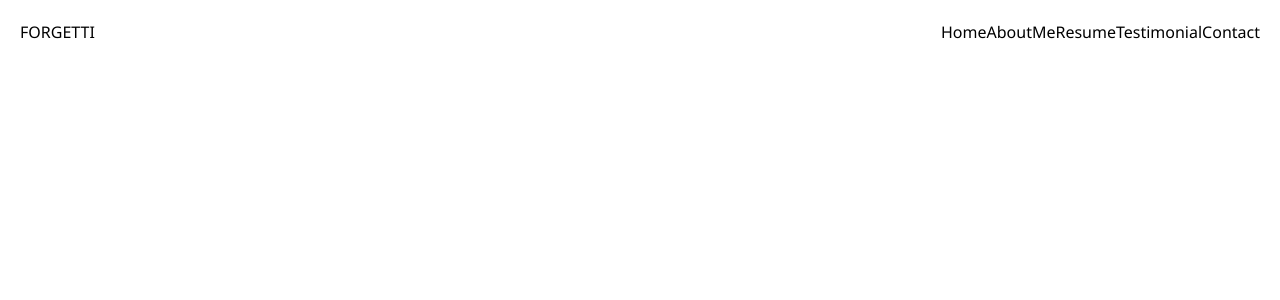
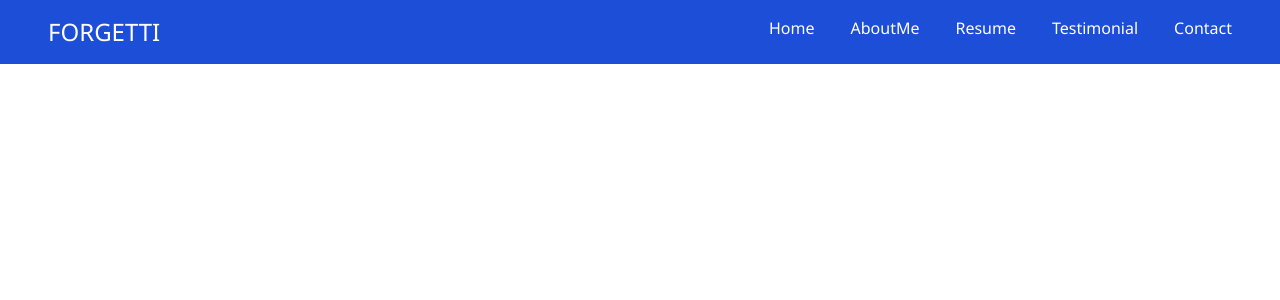
Before and after one commit to mansir93/My-Portifolio-App, a React (Create React App) app: page / in a window 1280 px wide. Shown: the top 300 px of the page. Built offline with nearby package versions, Linux system fonts and the light colour scheme.

Commit message:
Update Navbar.js

```diff
--- a/src/component/Navbar/Navbar.js
+++ b/src/component/Navbar/Navbar.js
@@ -5,15 +5,15 @@ import { MdClose } from "react-icons/md";
 // import "./navbar.css";
 const Navbarmenu = () => (
   <>
-    <a href="#home">Home</a>
+    <a href="#home" className="hover:border-b-4 p-2 border-amber-600">Home</a>
 
-    <a href="#aboutme">AboutMe</a>
+    <a href="#aboutme" className="hover:border-b-4 p-2 border-amber-600">AboutMe</a>
 
-    <a href="#resume">Resume</a>
+    <a href="#resume" className="hover:border-b-4 p-2 border-amber-600">Resume</a>
 
-    <a href="#testimonial">Testimonial</a>
+    <a href="#testimonial" className="hover:border-b-4 p-2 border-amber-600">Testimonial</a>
 
-    <a href="#contactme">Contact</a>
+    <a href="#contactme" className="hover:border-b-4 p-2 border-amber-600">Contact</a>
   </>
 );
 
@@ -22,23 +22,27 @@ const Navbar = () => {
 
   return (
     <nav>
-      <div className="flex justify-between w-full">
-        <div className="flex p-5">
-          <a className="" href="index.html">
+      <div className="flex justify-between w-full bg-blue-700 px-8">
+        <div className="flex text-white text-2xl m-2">
+          <a className="p-2 " href="index.html">
             FORGETTI
           </a>
         </div>
-        <div className="flex p-5 max-sm:hidden">
+        <div className="flex max-sm:hidden gap-5 text-white m-2">
           <Navbarmenu />
         </div>
-        <div className="hidden max-sm:flex p-5">
+        <div className="hidden max-sm:flex m-2 p-2">
           {toggle ? (
-            <MdClose onClick={() => setToggle(false)} />
+            <MdClose color="#fff" size={27} onClick={() => setToggle(false)} />
           ) : (
-            <CiMenuFries onClick={() => setToggle(true)} />
+            <CiMenuFries
+              color="#fff"
+              size={27}
+              onClick={() => setToggle(true)}
+            />
           )}
           {toggle && (
-            <div className="Navbar-animation">
+            <div className="Navbar-animation flex flex-col justify-end items-end text-end p-8 absolute top-10 right-0 mr-4 min-w-fit rounded drop-shadow">
               <Navbarmenu />
             </div>
           )}
```
